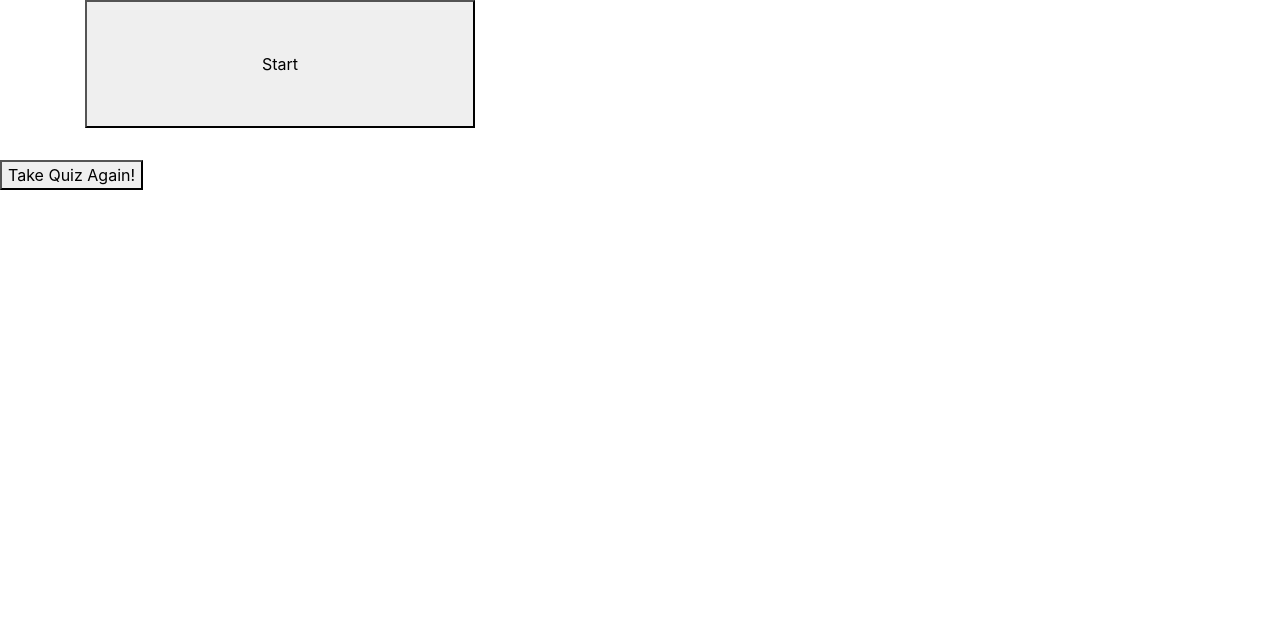
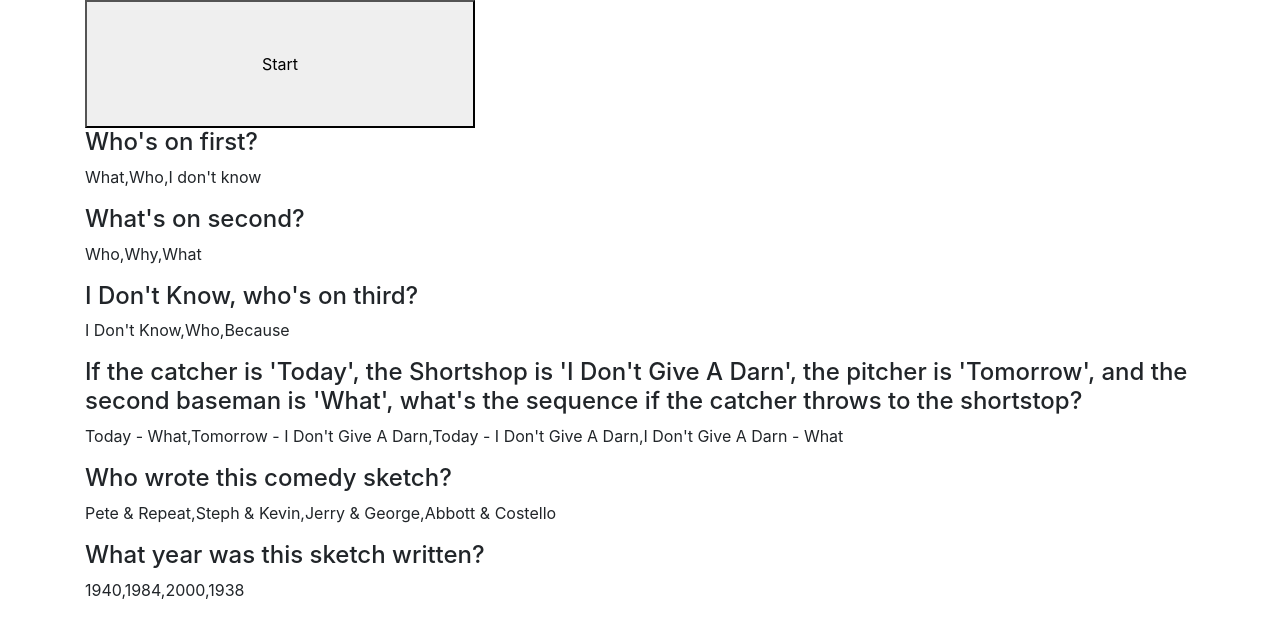
Before and after one commit to charliepaull/TriviaGame, a plain HTML site: page index.html in a window 1280 px wide. Drawn offline with nearby package versions, Linux system fonts and the light colour scheme.

Commit message:
trying to put stuff on the page

```diff
--- a/assets/javascript/app.js
+++ b/assets/javascript/app.js
@@ -32,15 +32,20 @@ $(document).ready(function(){
     var incorrect = 0;
     // Declare var unanswered & start it at 0;
     var unanswered = 0;
+    /*Declare var interval & use setInterval method with
+    parameters countdown, 1000)*/
+    var interval = setInterval(countdown, 1000);
+
 
     // Goal: Everything except Start Button hidden. User clicks on Start Button to begin game.
     // Select the class .header-container & use a method to hide it
     $(".header-container").hide();
+    $("#try-again").hide();
     //Select button element, use click method & declare a callback function named clickStart
         $("button").click(function() {
             $("#button").hide();
             $(".header-container").show();
-            $("#try-again").hide();
+            $("#try-again").show();
     });
 
     // Goal: Begin time countdown
@@ -72,17 +77,14 @@ $(document).ready(function(){
     }
 
     countdown();
-    /*Declare var interval & use setInterval method with
-    parameters countdown, 1000)*/
-    var interval = setInterval(countdown, 1000);
 
 
 
 
-
-
-// Goal: Create object with questions & answers using key: value
-// Declare variable
+// Goal: Create object nested inside array with questions & answers using key: value
+// answer options will be in an array, can be called based off index
+// Declare variable and set it equal to an array
+// create a
 var trivia = [
     {
         q: "Who's on first?",
@@ -95,7 +97,7 @@ var trivia = [
         a: "What",
     },
     {
-        q: "I Don't Know who's on third?",
+        q: "I Don't Know, who's on third?",
         options: ["I Don't Know", "Who", "Because"],
         a: "I Don't Know",
     },
@@ -113,10 +115,30 @@ var trivia = [
         q: "What year was this sketch written?",
         options: ["1940", "1984", "2000", "1938"],
         a: "1938",
-    },
+    }
+
+]
+
+//Goal: dynamically insert each trivia question, with options
+// I want to dynamically put each question in html text on my page through a for loop
+// that goes through my array of objects.
+// Let's make a for loop and add each question to the browser
+    // set a for loop and make i < trivia.length, iterate i++
+    for (i = 0; i < trivia.length; i++){
+            $(".q-content").append("<h4>" + trivia[i].q + "<h4>");
+            $(".q-content").append("<p>" + trivia[i].options + "<p>");
+        // var b = $("<button>");
+        //   // Adding a class of movie-btn to our button
+        //   b.addClass("-btn");
+        //   // Adding a data-attribute
+        //   b.attr("data-name", trivia[i].options);
+        //   // Providing the initial button text
+        //   b.append(trivia[i].options);
+
+        console.log(trivia[i].q);
+        console.log(trivia[i].options);
+        console.log(trivia[i].a);
+    }
 
 
-
-
-]
 });
--- a/index.html
+++ b/index.html
@@ -3,7 +3,7 @@
 <head>
     <meta charset="utf-8" />
     <meta http-equiv="X-UA-Compatible" content="IE=edge">
-    <title>Totally Trivial Trivia!</title>
+    <title>Who's On First</title>
     <meta name="viewport" content="width=device-width, initial-scale=1">
     <link rel="stylesheet" href="https://stackpath.bootstrapcdn.com/bootstrap/4.1.3/css/bootstrap.min.css"
     integrity="sha384-MCw98/SFnGE8fJT3GXwEOngsV7Zt27NXFoaoApmYm81iuXoPkFOJwJ8ERdknLPMO" crossorigin="anonymous">
@@ -19,6 +19,7 @@
         <div id="button">
         <button id="start-button">Start</button>
         </div>
+        <div class="q-content"></div>
     </div>
     <div class="results">
         <h4 id="time-end"></h4>
```
